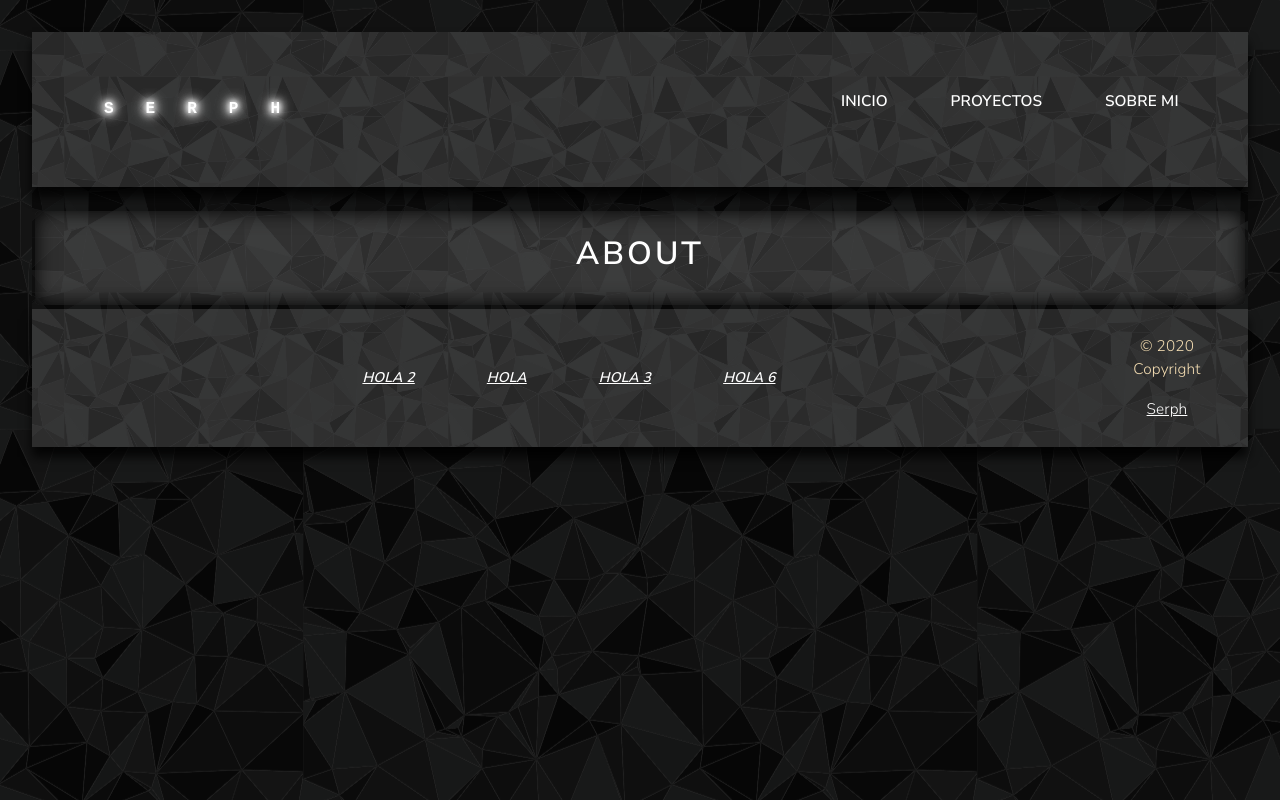
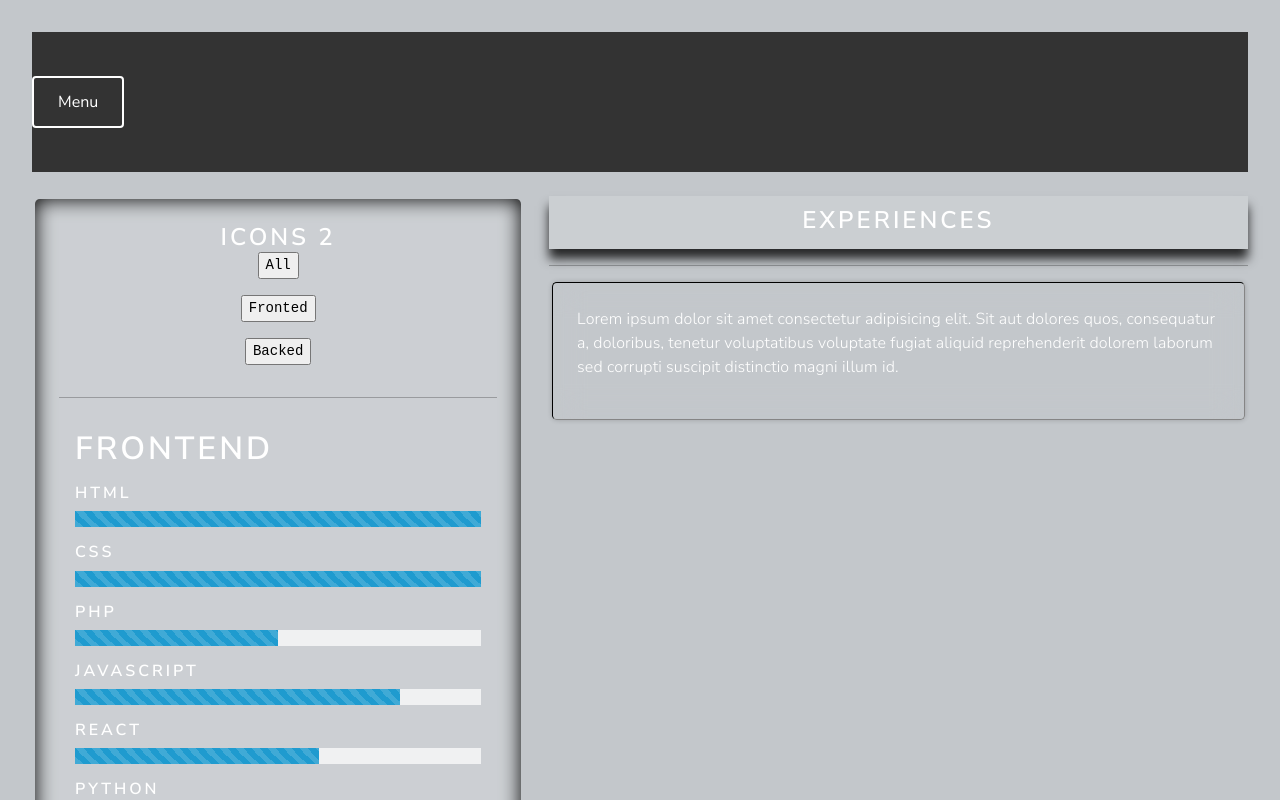
Before and after one commit to Serphp/portf-serph, a React (Vite) app: page /about in a window 1280 px wide. Shown: the top 800 px of the page. Built offline with nearby package versions, Linux system fonts and the light colour scheme.

Commit message:
Testing New design and NavBar

```diff
--- a/components/Experiences.jsx
+++ b/components/Experiences.jsx
@@ -37,13 +37,11 @@ export default function Experiences() {
     return (
         <>
 
-        <div className="row mt-4">
-        <div className="col-md-5">
-        <div className="card">
-        <h2>
-        ICONS 2
-        </h2>
-        <div className="skills">
+        <div class="grid2">
+
+        <aside class="page-rightbar">
+        <div class="card2">
+
         <p className="serph">Languages</p>
         <img src="https://raw.githubusercontent.com/Serphp/serph-portafolio/master\src\icons\c-.png" alt="c++" className="icons" />
         <img src="https://raw.githubusercontent.com/Serphp/serph-portafolio/master\src\icons\css-3.png" alt="css" className="icons" />
@@ -59,9 +57,9 @@ export default function Experiences() {
         <p className="serph">framework</p>
 
         <img src="https://astro.build/favicon.svg" alt="" className="icons" />
-        <span className="texticon"> astro1 </span>
+
         <img src="https://nextjs.org/static/favicon/safari-pinned-tab.svg" alt="" className="icons" />
-        <span className="texticon"> astro2 </span>
+
         <img src="https://cdn.jsdelivr.net/gh/devicons/devicon/icons/react/react-original.svg" alt="" className="icons" />
         <p className="serph">style</p>
         <img src="https://raw.githubusercontent.com/Serphp/serph-portafolio/master\src\icons\tailwind.png" alt="" className="icons" />
@@ -74,53 +72,33 @@ export default function Experiences() {
         <img src="https://c.s-microsoft.com/favicon.ico" alt="" className="icons" />
         </div>
 
-        <p class="serph"><input type="submit" value="All" onClick={showAll}></input></p>
-        <p class="serph"><input type="submit" value="Fronted" onClick={showFronted}></input></p>
-        <p class="serph"><input type="submit" value="Backed" onClick={ocultbk}></input></p>
+        </aside>
+        <main class="page-main">
+            <div class="card2">
+            <h2> Hola </h2>
+            <p>Main</p>
+            </div>
+        </main>
+
+        </div>
+
+        <div className="row mt-4">
+        <div className="col-md-5">
+        <div className="card">
+        <h2>
+        ICONS 2
+        </h2>
+
 
         <hr />
 
         <div id="oculted" className="card-body">
         <div id="fronted" className="card-text">
         <h1>Frontend</h1>
-        {
-            fronted.map(({language, percentage}, i) => (
-                <div className="py-2" key={i}>
-                    <h5> {language}</h5>
-
-                <div class="progress">
-                <div class="progress-bar progress-bar-striped bg-info"
-                role="progressbar"
-                style={{ width: `${percentage}%`}}></div>
-                </div>
-                </div>
-            ))
-
-        }
+       </div>
+       </div>
+         </div>
         </div>
-        <div id="backend" className="card-text">
-        <h1>Backend</h1>
-        {
-            backend.map(({language, percentage, status, icon}, index) => (
-
-                <div className="py-2" key={index}>
-                <h5> {language}</h5>
-
-                <div class="progress">
-                <div class="progress-bar progress-bar-striped bg-success"
-                role="progressbar"
-                style={{ width: `${percentage}%`}}></div> {/* 80% */}
-                </div>
-                </div>
-
-
-                    ))
-        }
-        </div>
-        </div>
-        </div>
-        </div>
-
 
         <div className="col-md-7">
         <div className="pcard">
--- a/components/NavBar.jsx
+++ b/components/NavBar.jsx
@@ -1,28 +1,65 @@
 import { Link } from "react-router-dom"
+import User from "../Layout/User"
+import '../src/styles/NavBar.scss'
+
+
+import { useState, useEffect } from "react";
 
 export default function NavBar() {
+  const [theme, setTheme] = useState([]);
+
+  if (localStorage.theme === 'dark' || (!('theme' in localStorage) && window.matchMedia('(prefers-color-scheme: dark)').matches)) {
+    document.documentElement.classList.add('dark')
+    localStorage.theme = 'dark'
+  } else {
+    document.documentElement.classList.remove('dark')
+    localStorage.theme = 'light'
+  }
+
+  const toogleTheme = () => {
+    if (theme === 'light') {
+      setTheme('dark')
+      localStorage.setItem('theme', theme)
+    } else {
+      setTheme('light')
+    }
+
+  }
+
+  const navbar = document.querySelector('.navbar');
+  const button = document.querySelector('.button');
+
+  const handleclick = () => {
+    if (navbar.classList.contains('show')) {
+    button.addEventListener('click', () => {navbar.classList.toggle('show');
+  });
+  } else {
+    navbar.classList.toggle('show');
+  }
+}
+
+
+  useEffect(() => {
+    document.body.className = theme;
+    //console.log(theme)
+    //console.log(getThemeInStorage())
+    //getThemeInStorage(theme);
+    //setThemeSaved(theme);
+
+  }, [theme])
+
     return (
 
 
-<nav class="navbar navbar-dark mb-4 pcard" id="nav-tab" role="tablist">
-  <div class="container-fluid">
-    <span class="logo">Serph</span>
+<>
 
-    <div class="navbar text-white">
-      <ul class="navbar me-auto">
-        <li class="nav-item">
-          <Link class="navlink" to="/">Inicio</Link>
-        </li>
-        <li class="nav-item">
-          <Link class="navlink" to="/Proyectos"> Proyectos </Link>
-        </li>
-        <li class="nav-item">
-          <Link class="navlink" to="/About">Sobre mi</Link>
-        </li>
-      </ul>
-    </div>
+<nav class="navbar">
+  <button onClick={handleclick} class="button">Menu</button>
+  <div class="dropdown">
+    <a class="menu-item" href="#about">About</a>
+    <a class="menu-item" href="#projects">Projects</a>
   </div>
 </nav>
-
+</>
     )
 }
--- a/package.json
+++ b/package.json
@@ -14,7 +14,8 @@
     "react": "^18.2.0",
     "react-dom": "^18.2.0",
     "react-router": "^6.4.3",
-    "react-router-dom": "^6.4.3"
+    "react-router-dom": "^6.4.3",
+    "scss": "^0.2.4"
   },
   "devDependencies": {
     "@types/react": "^18.0.24",
--- a/pages/About.jsx
+++ b/pages/About.jsx
@@ -1,10 +1,105 @@
+import { fronted } from "../serph/fronted"
+import { backend } from "../serph/backend"
+
 export default function About() {
+
+    function showFronted() {
+        if (document.getElementById("oculted").style.display === "block"){
+        document.getElementById("fronted").style.display = "none";
+        document.getElementById("backend").style.display = "block";
+        }
+    }
+
+    function ocultbk() {
+        if (document.getElementById("oculted").style.display = "block") {
+        document.getElementById("backend").style.display = "none";
+        document.getElementById("fronted").style.display = "block";
+        }
+    }
+
+    function showAll() {
+        if (document.getElementById("oculted").style.display === "block")
+        {
+            document.getElementById("fronted").style.display = "block";
+            document.getElementById("backend").style.display = "block";
+        } else if (document.getElementById("oculted").style.display === "none") {
+            document.getElementById("fronted").style.display = "none";
+            document.getElementById("backend").style.display = "none";
+        }
+    }
+
+    const github = "https://raw.githubusercontent.com/Serphp/serph-portafolio/master";
+    //const [showed, setShowed] = useState(false);
+
     return (
         <>
 
-        <header className="card">
-            <h1 className="text-center">About</h1>
-        </header>
+        <div className="row mt-4">
+        <div className="col-md-5">
+        <div className="card">
+            <h2>
+            ICONS 2
+            </h2>
+
+            <p class="serph"><input type="submit" value="All" onClick={showAll}></input></p>
+            <p class="serph"><input type="submit" value="Fronted" onClick={showFronted}></input></p>
+            <p class="serph"><input type="submit" value="Backed" onClick={ocultbk}></input></p>
+
+        <hr />
+
+            <div id="oculted" className="card-body">
+            <div id="fronted" className="card-text">
+         <h1>Frontend</h1>
+        {
+            fronted.map(({language, percentage}, i) => (
+                <div className="py-2" key={i}>
+                    <h5> {language}</h5>
+
+                <div class="progress">
+                <div class="progress-bar progress-bar-striped bg-info"
+                role="progressbar"
+                style={{ width: `${percentage}%`}}></div>
+                </div>
+                </div>
+            ))
+
+        }
+        </div>
+        <div id="backend" className="card-text">
+        <h1>Backend</h1>
+        {
+            backend.map(({language, percentage, status, icon}, index) => (
+
+                <div className="py-2" key={index}>
+                <h5> {language}</h5>
+
+                <div class="progress">
+                <div class="progress-bar progress-bar-striped bg-success"
+                role="progressbar"
+                style={{ width: `${percentage}%`}}></div> {/* 80% */}
+                </div>
+                </div>
+
+
+                    ))
+        }
+        </div>
+        </div>
+        </div>
+        </div>
+
+
+        <div className="col-md-7">
+        <div className="pcard">
+        <h2 class="mb-1">Experiences</h2></div>
+        <hr/>
+        <div className="card2">
+        <p>Lorem ipsum dolor sit amet consectetur adipisicing elit. Sit aut dolores quos, consequatur a, doloribus, tenetur voluptatibus voluptate fugiat aliquid reprehenderit dolorem laborum sed corrupti suscipit distinctio magni illum id.</p>
+
+        </div>
+        </div>
+        </div>
+
         </>
     )
   }
--- a/pages/Home.jsx
+++ b/pages/Home.jsx
@@ -9,7 +9,7 @@ export default function Home() {
     return (
         <>
 
-        <div className="card3">
+        <div className="">
             <div className="row">
                 <div className="col-md-5">
                     <img src="https://i.imgur.com/4SdB78W.gif" class="img-fluid" alt="" />
@@ -17,7 +17,7 @@ export default function Home() {
 
                 <div className="row col-md-7">
                     <h2> Soy Full Stack </h2>
-                    <p className="serph">Me llamo Bryan Rodriguez</p>
+                    <p className="">Me llamo Bryan Rodriguez</p>
                 </div>
             </div>
         </div>
--- a/src/styles/Global.css
+++ b/src/styles/Global.scss
@@ -1,8 +1,31 @@
+.dark{
+  /* background-color: rgba(12, 12, 12, 0.977); */
+  max-width: 1280px;
+  background: #2c3e50;
+  //background-image: url(/src/img/black-line.png);
+
+  background-repeat: repeat;
+  background-size: 30%;
+  background-position: center;
+  background-attachment: fixed;
+  letter-spacing: 0.00938em;
+}
+
+.light{
+  /* background-color: rgba(12, 12, 12, 0.977); */
+  color: black;
+  max-width: 1280px;
+  background: #fff;
+  letter-spacing: 0.00938em;
+}
+
+
 body {
-  max-width: 1280px;
+  //max-width: 1280px;
   margin: 0 auto;
   padding: 2rem;
-  background-image: url(/src/img/black-line.png);
+  //background-image: url(/src/img/black-line.png);
+  background-color: #c3c7cb;
   background-repeat: repeat;
   background-position: center;
   /*   background-attachment: fixed;*/
@@ -16,20 +39,47 @@ body {
   */
 }
 
-li{
-  text-decoration: none;
-  list-style: none;
+/*
+.data-header__details {
+    display: grid;
+    grid-gap: 0 0.625rem;
+    grid-template-columns: repeat(3, auto);
+}
+*/
+
+/* GRID START */
+.grid2 {
+  display: grid;
+  grid-template-columns: auto 300px;
+  grid-template-rows: 40px minmax(150px, auto) auto;
+  grid-template-areas:
+    'header header'
+    'main rightbar'
+    'footer footer';
+  column-gap: 6px;
+  row-gap: 7px;
 }
 
-/* Basic style */
-div{
-  display: block;
+.page-rightbar {
+  grid-area: rightbar;
+  display: inline;
 }
 
-p, a{
-  font-size: 11.5pt;
-  color: wheat
+.page-main {
+  grid-area: main;
 }
+
+.content1 {
+  color: #242424;
+  background-color: #f25fff;
+  font-weight: 600;
+  text-align: center;
+  box-sizing: border-box;
+  height: 100%;
+  padding: 10px;
+}
+
+
 
 hr {
   height: 1px;
@@ -40,41 +90,13 @@ hr {
 .pe{
   font-family: monospace;
   text-shadow: 0 1px 1px #fff,
-               0 2px 2px #fff,
-               0 0 0px #fff,
-               0 0 1px #fff,
-               0 0 2px #fff;
+                0 2px 2px #fff,
+                0 0 0px #fff,
+                0 0 1px #fff,
+                0 0 2px #fff;
 }
 
 /* End Basic style*/
-
-#root{
-  /* background-color: rgba(12, 12, 12, 0.977); */
-  max-width: 1280px;
-  background: #2c3e50;
-  background-image: url(/src/img/black-line.png);
-  background-repeat: repeat;
-  background-size: 30%;
-  background-position: center;
-  background-attachment: fixed;
-  letter-spacing: 0.00938em;
-}
-
-.logo{
-  position : relative;
-  color : #fff ;
-  font-size : 1rem ;
-  text-decoration: none;
-  letter-spacing: 2em;
-  font-family: monospace;
-  padding-left: 50px;
-  text-shadow: 0 0 5px #fff,
-               0 0 10px #fff,
-               0 0 15px #fff,
-               0 0 10px #fff,
-               0 0 15px #fff;
-  animation: animate 2s linear infinite;
-}
 
 @keyframes animate
 {
@@ -88,42 +110,6 @@ hr {
   }
 }
 
-
-.navlink {
-  color: white;
-  text-decoration: none;
-  padding: 1em;
-  transition: .5s;
-  border-bottom: 2px solid transparent;
-  will-change: filter;
-  transition: filter 0.3s ease-in-out;
-}
-
-navlink:hover {
-  filter: brightness(0.8);
-}
-
-.navlink:hover {
-  filter: drop-shadow(0 0 5em #646cffaa);
-}
-.navlink.react:hover {
-  filter: drop-shadow(2 0 5em #61dafbaa);
-}
-
-@keyframes navlink {
-  from {
-    transform: rotate(0deg);
-  }
-  to {
-    transform: rotate(360deg);
-  }
-}
-
-@media (prefers-reduced-motion: no-preference) {
-  a:nth-of-type(2) .logo {
-    animation: logo-spin infinite 20s linear;
-  }
-}
 
 /*
 groove - Defines a 3D grooved border. The effect depends on the border-color value
@@ -252,13 +238,7 @@ h2{
   padding: 1em;
 }
 
-.nav-tabs{
 
-  backdrop-filter: blur(10px);
-  border: 1px;
-  border-radius: 0.6em;
-  box-shadow: 0 0 1em #00000033;
-}
 
 /* TEXTs pretty*/
 p.serph{
@@ -288,13 +268,6 @@ p.serph:hover{
   color: white;
 }
 
-span.texticon{
-position: absolute;
-top: 25%;
-left: 10%;
-  font-size: 1em;
-  color: #000000;
-}
 
 /* BOTTONS */
 
--- /dev/null
+++ b/src/styles/NavBar.scss
@@ -0,0 +1,63 @@
+// Define the styles for the navbar
+.navbar {
+  display: flex;
+  align-items: center;
+  background-color: #333;
+  color: #fff;
+  padding: 0.5rem 1rem;
+
+  // Define the styles for the button
+  .button {
+    appearance: none;
+    background: transparent;
+    border: 2px solid #fff;
+    border-radius: 0.25rem;
+    color: #fff;
+    cursor: pointer;
+    font-size: 1rem;
+    outline: none;
+    padding: 0.75rem 1.5rem;
+    transition: all 0.2s;
+
+    &:hover, &:focus {
+      background-color: rgba(255, 255, 255, 0.1);
+    }
+
+    &:active {
+      transform: scale(0.95);
+    }
+  }
+}
+
+// Define the styles for the dropdown menu
+.dropdown {
+  position: absolute;
+  top: 100%;
+  right: 0;
+  z-index: 1;
+  background-color: #fff;
+  border: 1px solid #ccc;
+  border-radius: 0.25rem;
+  box-shadow: 0 0.25rem 0.5rem rgba(0, 0, 0, 0.1);
+  visibility: hidden;
+  opacity: 0;
+  transition: all 0.2s;
+
+  // Define the styles for the dropdown menu links
+  a {
+    display: block;
+    padding: 0.75rem 1rem;
+    color: #333;
+    text-decoration: none;
+
+    &:hover, &:focus {
+      background-color: #f8f8f8;
+    }
+  }
+}
+
+// Show the dropdown menu when the button is clicked
+.button:focus + .dropdown, .button:active + .dropdown {
+  visibility: visible;
+  opacity: 1;
+}
```
Also changed, not shown: Layout/User.jsx (+7 -1 lines), 2 other files (tests, documents, lock files or other folders).
